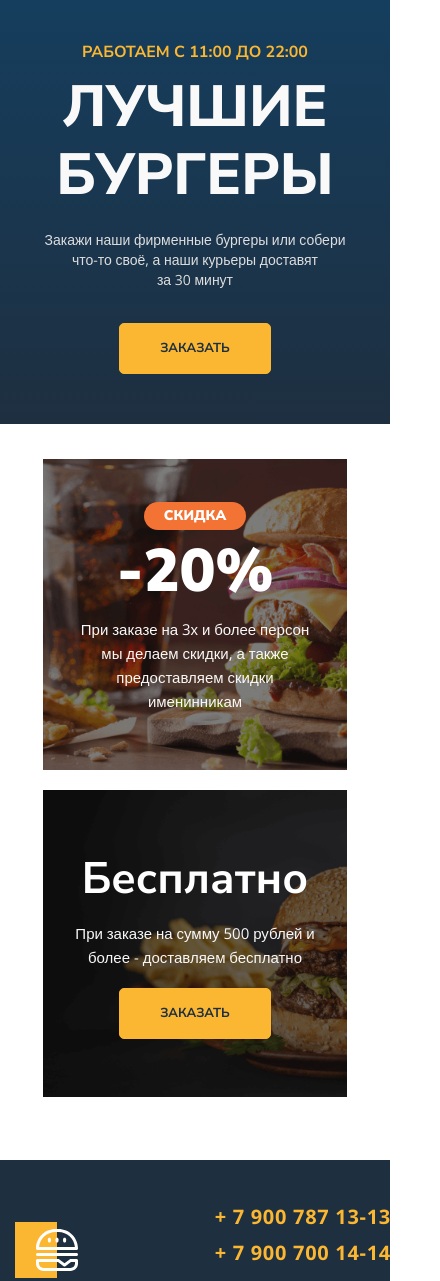
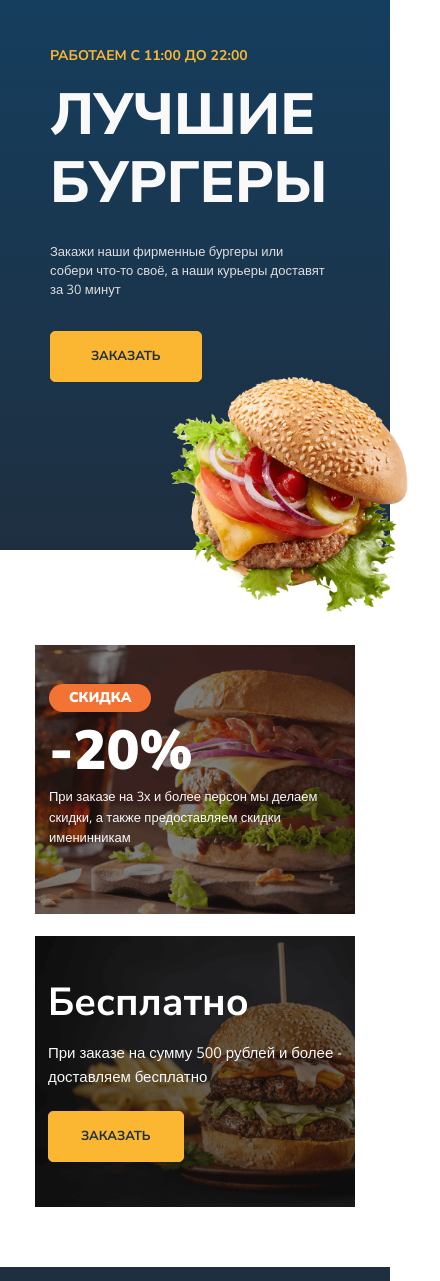
Before and after one commit to VadimZakharchenko/Module01-Burger, a plain HTML site: page index.html in a window 390 px wide. Shown: the top 1281 px of the page, 440 px wide, since content can reach past the window. Drawn offline with nearby package versions, Linux system fonts and the light colour scheme.

Commit message:
made changes

```diff
--- a/index.html
+++ b/index.html
@@ -28,7 +28,7 @@
                     <span>работаем с 11:00 до 22:00</span>
                     Лучшие бургеры
                 </h1>
-                <p class="content-text">Закажи наши фирменные бургеры или собери что-то своё, а&nbsp;наши курьеры доставят за&nbsp;30&nbsp;минут</p>
+                <p class="content-text">Закажи наши фирменные бургеры или собери&nbsp;что-то своё, а&nbsp;наши курьеры доставят за&nbsp;30&nbsp;минут</p>
                 <a class="content-link" href="menu.html">заказать</a>
             </div>
             <div class="visual">
@@ -60,7 +60,7 @@
                 <div class="footer-item">
                     <h2>основные ссылки</h2>
                     <ul class="footer-list">
-                        <li><a href="#">Меню</a></li>
+                        <li><a href="menu.html">Меню</a></li>
                         <li><a href="#">Заказ и Доставка</a></li>
                         <li><a href="#">Методы оплаты</a></li>
                         <li><a href="#">Контакты</a></li>
--- a/styles/main.css
+++ b/styles/main.css
@@ -50,6 +50,7 @@ header {
     font-size: 20px;
     color: #443737;
     text-decoration: none;
+    transition: .2s;
 }
 
 .header-nav a:hover {
@@ -128,6 +129,7 @@ header {
     font-size: 15px;
     font-family: 'Open Sans', sans-serif;
     text-decoration: none;
+    transition: .2s;
 }
 
 .breadcrumbs a:hover {
@@ -139,6 +141,7 @@ header {
     position: relative;
     left: -3px;
     pointer-events: none;
+    transition: .2s;
 }
 
 .breadcrumbs a:hover::before {
@@ -217,7 +220,7 @@ header {
     border-radius: 5px;
     text-transform: uppercase;
     border: 1px solid #FBB731;
-    transition: 0.2s;
+    transition: .2s;
 }
 
 .banner-link:hover {
@@ -272,7 +275,6 @@ header {
     height: 430px;
     position: relative;
     overflow: hidden;
-    margin-bottom: 22px;
 }
 
 .menu-grid-cover img {
@@ -304,8 +306,8 @@ header {
     font-size: 30px;
     font-weight: 600;
     color: #1B2A49;
-    margin: 0;
     margin-bottom: 8px;
+    margin-top: 22px;
 }
 
 .menu-grid-price {
@@ -330,6 +332,7 @@ header {
     gap: 10px;
     font-weight: 700;
     font-size: 14px;
+    transition: .2s;
 }
 
 .menu-grid-btn:hover {
@@ -387,6 +390,7 @@ header {
     color: #DEDEDE;
     text-decoration: none;
     font-weight: 400;
+    transition: .2s;
 }
 
 .footer-list a:hover {
@@ -411,8 +415,9 @@ header {
 .footer-list-tel a {
     display: block;
     font-size: 20px;
-    font-weight: 900;
+    font-weight: 800;
     color: #FBB731;
+    transition: .2s;
 }
 
 .footer-list-tel a:hover {
@@ -436,7 +441,7 @@ header {
     bottom: 20px;
     right: 20px;
     border-radius: 5px;
-    transition: 1s;
+    transition: .2s;
 }
 
 .button-up:hover {
@@ -513,6 +518,7 @@ body {
     text-transform: uppercase;
     font-size: 14px;
     font-weight: 700;
+    transition: .2s;
 }
 
 .content-link:hover,
@@ -542,7 +548,7 @@ body {
 
 .promo {
     padding-top: 183px;
-    padding-bottom: 179px;
+    padding-bottom: 42px;
     padding-right: 23px;
 }
 
@@ -716,11 +722,6 @@ body {
         padding-top: 10px;
     }
 
-    .menu-other .container {
-        padding-right: 0;
-        margin: 0;
-    }
-
     .menu-other .menu-grid {
         display: flex;
         width: auto;
@@ -749,7 +750,7 @@ body {
     }
 
     .footer-item h2 {
-        margin-bottom: 16px;
+        margin-bottom: 19px;
     }
 
     .footer-tel {
@@ -762,10 +763,6 @@ body {
 
     .footer-list + .footer-list-tel {
         display: block;
-    }
-
-    .footer-list-tel {
-        letter-spacing: .7px;
     }
 
 }
@@ -860,7 +857,6 @@ body {
 
     .menu-grid-cover {
         height: 53.5vw;
-        margin-bottom: 10px;
     }
 
     .menu-grid-cover img {
@@ -869,6 +865,7 @@ body {
 
     .menu-grid-title {
         font-size: 15px;
+        margin-top: 10px;
     }
 
     .menu-grid-price {
@@ -879,6 +876,7 @@ body {
 
     .menu-grid-btn {
         padding: 10px 21px;
+        margin-top: 0;
     }
 
     .menu-grid-icon {
@@ -924,10 +922,6 @@ body {
         display: none;
     }
 
-    .footer-tel {
-        display: block;
-    }
-
     .footer-box {
         display: grid;
         grid-template-columns: 30% 70%;
@@ -953,8 +947,17 @@ body {
     }
 
     .footer-tel {
+        display: block;
         grid-area: tel;
         text-align: right;
+        margin-bottom: 12px;
+    }
+
+    .footer-list-tel {
+        margin-top: 16px;
+        text-align: center;
+        margin-right: 8px;
+        letter-spacing: .2px;
     }
 }
 
@@ -1007,12 +1010,6 @@ body {
         margin-top: 42px;
         padding-bottom: 49px;
     }
-
-    .footer-list-tel {
-        margin-top: 16px;
-        text-align: center;
-        letter-spacing: .8px;
-    }
 }
 
 @media (max-width: 320px) {
@@ -1021,9 +1018,9 @@ body {
     }
 }
 
-/* ADAPTIVE TABLET INDEX.HTML */
+/* ADAPTIVE INDEX.HTML */
 
-@media (max-width: 1112px) {
+@media (max-width: 1250px) {
 
     .wrapper {
         max-width: 738px;
@@ -1066,9 +1063,9 @@ body {
 
     .main img {
         width: 471px;
-        height: 505px;
-        top: 124px;
-        right: -116px;
+        height: 511px;
+        top: 120px;
+        right: -117px;
     }
 
     .promo {
@@ -1078,27 +1075,31 @@ body {
     }
 
     .promo-left {
-        padding: 44px 30px;
+        padding: 43px 30px;
     }
 
     .promo-right {
-        padding: 58px 31px;
-        background-position: -49px center;
+        padding: 55px 30px;
+        background-position: -57px center;
+    }
+
+    .promo-right .promo-description {
+        margin-bottom: 14px;
     }
 
     .free {
         margin-top: 6px;
     }
 
-    .promo-description {
-        margin-bottom: 14px;
+    .promo + .footer {
+        margin-top: 11px;
     }
 
 }
 
-/* ADAPTIVE MOBILE INDEX.HTML */
+/* ADAPTIVE TABLET INDEX.HTML */
 
-@media (max-width: 736px) {
+@media (max-width: 785px) {
     .main {
         padding-bottom: 0px;
         overflow: unset;
@@ -1121,12 +1122,13 @@ body {
     }
 
     .promo {
-        padding: 50px 40px 50px 0px;
+        padding-top: 95px;
+        padding-bottom: 49px;
     }
 
     .promo .wrapper {
         flex-direction: column;
-        gap: 20px;
+        gap: 35px;
         align-items: center;
         justify-content: center;
     }
@@ -1150,21 +1152,41 @@ body {
 
 }
 
-@media (max-width: 530px) {
-    .promo {
-        padding-right: 33px;
-    }
-}
+/* ADAPTIVE MOBILE INDEX.HTML */
 
-@media (max-width: 480px) {
+@media (max-width: 567px) {
 
     .wrapper {
         max-width: 320px;
     }
 
     .promo {
-        text-align: center;
-        padding: 35px 0;
+        text-align: left;
+    }
+
+    .promo .wrapper {
+        gap: 22px;
+    }
+
+    .promo-left, .promo-right {
+        width: 100%;
+        background-position: -34px center;
+    }
+
+    .promo-left {
+        padding: 45px 30px;
+    }
+
+    .cost {
+        font-size: 55px;
+    }
+
+    .promo-description {
+        font-size: 13px;
+    }
+
+    .promo-right {
+        padding: 43px 30px;
     }
 
     .content-title {
@@ -1172,7 +1194,11 @@ body {
     }
 
     .content-title span {
-        font-size: 16px;
+        font-size: 14px;
+    }
+
+    .content-text {
+        font-size: 13px;
     }
 
     .footer {
@@ -1181,6 +1207,68 @@ body {
 }
 
 @media (max-width: 400px) {
+    .content {
+        text-align: left;
+        padding-left: 15px;
+        padding-bottom: 168px;
+        padding-top: 47px;
+    }
+
+    .content-title {
+        margin-bottom: 25px;
+    }
+
+    .content-title span {
+        margin-bottom: 16px;
+    }
+
+    .visual {
+        display: block;
+    }
+
+    .main img {
+        width: 300px;
+        height: 305px;
+        top: -222px;
+        right: -85px;
+    }
+
+    .promo-left {
+        padding: 43px 14px;
+    }
+
+    .sale {
+        margin-top: -4px;
+    }
+
+    .cost {
+        margin-bottom: 3px;
+    }
+
+    .promo-left .promo-description {
+        max-width: 280px;
+        margin-bottom: 23px;
+        line-height: 1.6;
+    }
+
+    .promo-right {
+        padding: 39px 13px 45px;
+    }
+
+    .promo-right .promo-description {
+        font-size: 15px;
+        margin-bottom: 23px;
+    }
+
+    .free {
+        font-size: 39px;
+        margin-bottom: 14px;
+    }
+
+    .promo-right a {
+        padding: 17px 32px;
+    }
+
     .footer-box {
         flex-direction: column;
         gap: 16px;
```
